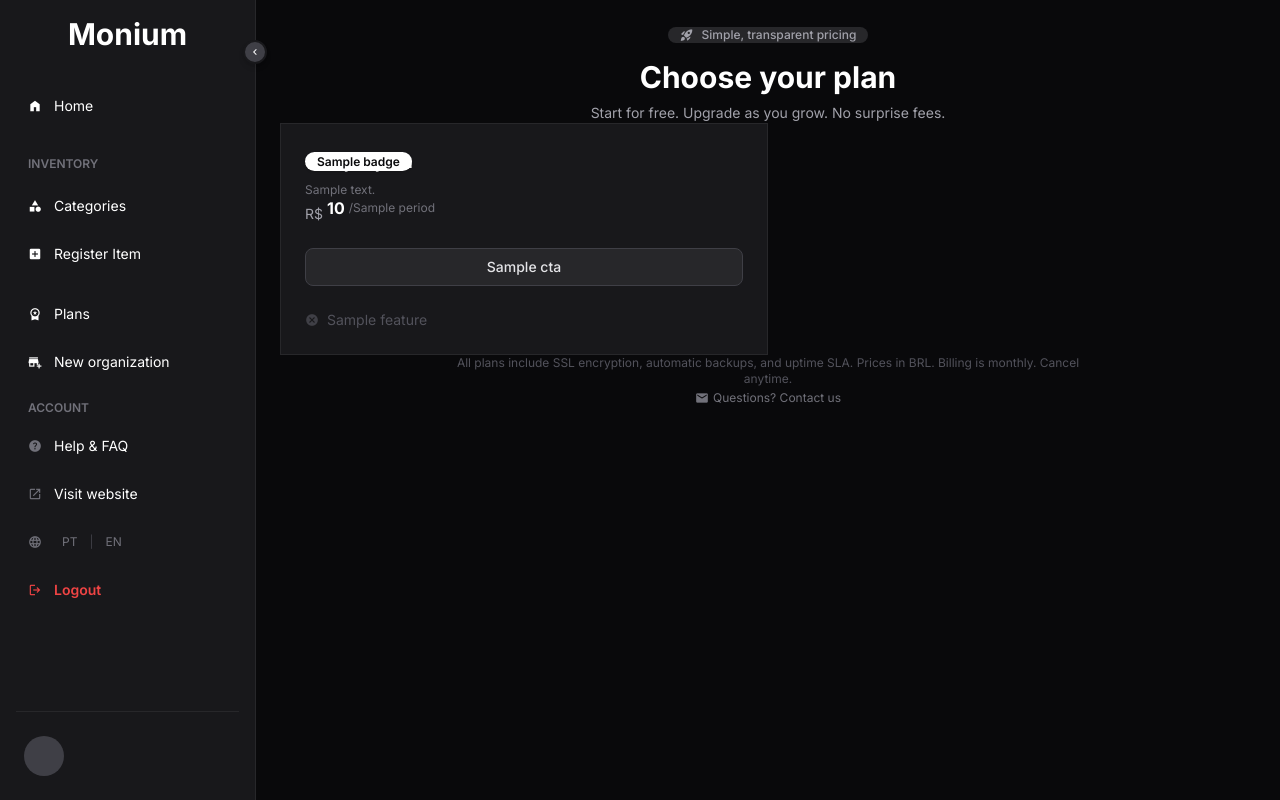
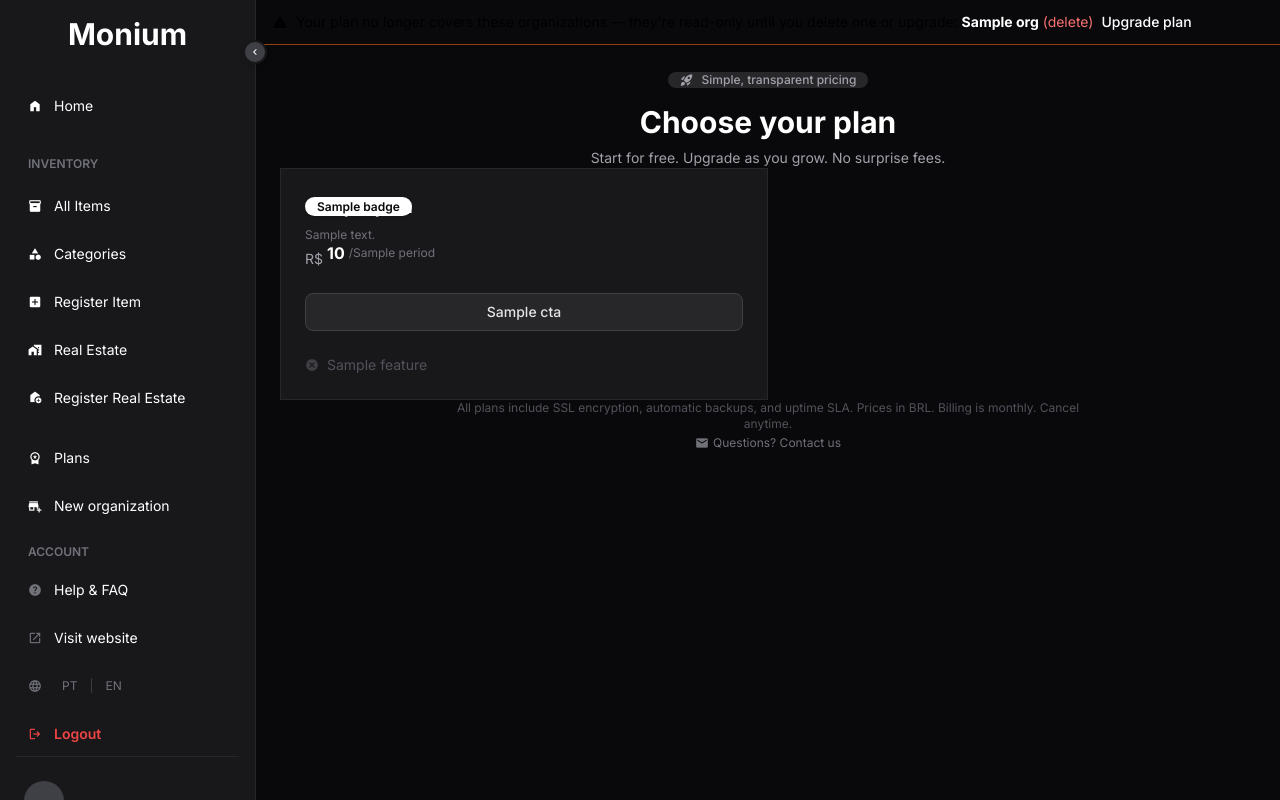
Before and after one commit to syspe-solutions/monium, a Django app: template src/apps/billing/templates/billing/plans.html in a window 1280 px wide. Run offline with Django 5.2, Linux system fonts and the light colour scheme; the template is opened without the code that fills it: most values are stand-ins (such as "Sample title", 1, 10 or a date in 2020); parts of the project's set-up code (start-up, migrations or seed data) failed here and were passed over; some libraries are stand-ins or nearby versions.

Commit message:
feat(common): wire sidebar links for real estate, org switching and plan limits
Adds sidebar entries for the new imóvel pages and organization
settings/members, an organization switcher, and a banner that warns
when an organization is locked for exceeding plan limits.

```diff
--- a/src/apps/common/web/templates/common/includes/aside.html
+++ b/src/apps/common/web/templates/common/includes/aside.html
@@ -89,6 +89,14 @@
         <div class="mb-4 shrink-0">
             <h3 class="sidebar-header text-zinc-500 uppercase text-xs font-semibold p-3">{% trans "Inventory" %}</h3>
             <nav class="flex flex-col gap-1">
+                <a href="{% url 'inventory:item_list' %}"
+                   class="nav-item flex items-center gap-3 p-3 rounded transition-all
+                          {% if request.resolver_match.url_name == 'item_list' or request.resolver_match.url_name == 'item_detail' %}bg-zinc-800 text-white{% else %}hover:bg-zinc-800{% endif %}"
+                   title="{% trans 'All Items' %}">
+                    <span class="material-symbols-outlined text-sm shrink-0">inventory_2</span>
+                    <span class="sidebar-text text-sm overflow-hidden whitespace-nowrap">{% trans "All Items" %}</span>
+                </a>
+
                 <a href="{% url 'inventory:dashboard' %}"
                    class="nav-item flex items-center gap-3 p-3 rounded transition-all
                           {% if request.resolver_match.url_name == 'dashboard' %}bg-zinc-800 text-white{% else %}hover:bg-zinc-800{% endif %}"
@@ -104,6 +112,22 @@
                     <span class="material-symbols-outlined text-sm shrink-0">add_box</span>
                     <span class="sidebar-text text-sm overflow-hidden whitespace-nowrap">{% trans "Register Item" %}</span>
                 </a>
+
+                <a href="{% url 'inventory:imovel_list' %}"
+                   class="nav-item flex items-center gap-3 p-3 rounded transition-all
+                          {% if request.resolver_match.url_name == 'imovel_list' or request.resolver_match.url_name == 'imovel_detail' %}bg-zinc-800 text-white{% else %}hover:bg-zinc-800{% endif %}"
+                   title="{% trans 'Real Estate' %}">
+                    <span class="material-symbols-outlined text-sm shrink-0">home_work</span>
+                    <span class="sidebar-text text-sm overflow-hidden whitespace-nowrap">{% trans "Real Estate" %}</span>
+                </a>
+
+                <a href="{% url 'inventory:imovel_create' %}"
+                   class="nav-item flex items-center gap-3 p-3 rounded transition-all
+                          {% if request.resolver_match.url_name == 'imovel_create' %}bg-zinc-800 text-white{% else %}hover:bg-zinc-800{% endif %}"
+                   title="{% trans 'Register Real Estate' %}">
+                    <span class="material-symbols-outlined text-sm shrink-0">add_home</span>
+                    <span class="sidebar-text text-sm overflow-hidden whitespace-nowrap">{% trans "Register Real Estate" %}</span>
+                </a>
             </nav>
         </div>
 
@@ -117,6 +141,22 @@
                     <span class="material-symbols-outlined text-sm shrink-0">workspace_premium</span>
                     <span class="sidebar-text text-sm overflow-hidden whitespace-nowrap">{% trans "Plans" %}</span>
                 </a>
+                {% if is_organization_owner %}
+                <a href="{% url 'organizations:settings' %}"
+                   class="nav-item flex items-center gap-3 p-3 rounded-lg transition-all
+                          {% if request.resolver_match.url_name == 'settings' %}bg-zinc-800 text-white{% else %}hover:bg-zinc-800{% endif %}"
+                   title="{% trans 'Organization settings' %}">
+                    <span class="material-symbols-outlined text-sm shrink-0">domain</span>
+                    <span class="sidebar-text text-sm overflow-hidden whitespace-nowrap">{% trans "Organization settings" %}</span>
+                </a>
+                <a href="{% url 'organizations:members' %}"
+                   class="nav-item flex items-center gap-3 p-3 rounded-lg transition-all
+                          {% if request.resolver_match.url_name == 'members' %}bg-zinc-800 text-white{% else %}hover:bg-zinc-800{% endif %}"
+                   title="{% trans 'Members' %}">
+                    <span class="material-symbols-outlined text-sm shrink-0">group</span>
+                    <span class="sidebar-text text-sm overflow-hidden whitespace-nowrap">{% trans "Members" %}</span>
+                </a>
+                {% endif %}
                 <a href="{% url 'organizations:create' %}"
                    class="nav-item flex items-center gap-3 p-3 rounded-lg transition-all
                           {% if request.resolver_match.url_name == 'create' %}bg-zinc-800 text-white{% else %}hover:bg-zinc-800{% endif %}"
@@ -126,6 +166,30 @@
                 </a>
             </nav>
         </div>
+
+        {% if has_multiple_organizations %}
+        <!-- Organização ativa -->
+        <div class="mb-4 shrink-0">
+            <h3 class="sidebar-header text-zinc-500 uppercase text-xs font-semibold mb-2 px-3">{% trans "Organization" %}</h3>
+            <nav class="flex flex-col gap-1">
+                {% for org in user_organizations %}
+                <form method="post" action="{% url 'organizations:switch' org.id %}">
+                    {% csrf_token %}
+                    <input type="hidden" name="next" value="{{ request.path }}">
+                    <button type="submit"
+                            class="nav-item w-full flex items-center gap-3 p-3 rounded-lg transition-all text-left
+                                   {% if org == current_organization %}bg-zinc-800 text-white{% else %}hover:bg-zinc-800 text-zinc-400{% endif %}"
+                            title="{{ org.name }}">
+                        <span class="material-symbols-outlined text-sm shrink-0">
+                            {% if org == current_organization %}check_circle{% else %}business{% endif %}
+                        </span>
+                        <span class="sidebar-text text-sm overflow-hidden whitespace-nowrap truncate">{{ org.name }}</span>
+                    </button>
+                </form>
+                {% endfor %}
+            </nav>
+        </div>
+        {% endif %}
 
         <!-- Conta -->
         <div class="shrink-0">
--- a/src/apps/common/web/templates/common/layouts/base-aside.html
+++ b/src/apps/common/web/templates/common/layouts/base-aside.html
@@ -27,6 +27,20 @@
             <span class="text-xl font-bold">Monium</span>
         </header>
 
+        {% if locked_organizations %}
+        <div class="bg-amber-950/60 border-b border-amber-800 text-amber-300 text-sm px-4 py-3 flex flex-wrap items-center gap-2">
+            <span class="material-symbols-outlined text-base leading-none shrink-0">warning</span>
+            <span>
+                {% trans "Your plan no longer covers these organizations — they're read-only until you delete one or upgrade:" %}
+                {% for org in locked_organizations %}
+                    <strong class="text-white">{{ org.name }}</strong>
+                    <a href="{% url 'organizations:delete' org.id %}" class="text-red-400 hover:underline">({% trans "delete" %})</a>{% if not forloop.last %}, {% endif %}
+                {% endfor %}
+            </span>
+            <a href="{% url 'billing:plans' %}" class="text-white hover:underline shrink-0 ml-auto font-medium">{% trans "Upgrade plan" %}</a>
+        </div>
+        {% endif %}
+
         {% block header %}{% endblock %}
         {% block content %}{% endblock %}
         {% block footer %}{% endblock %}
```
